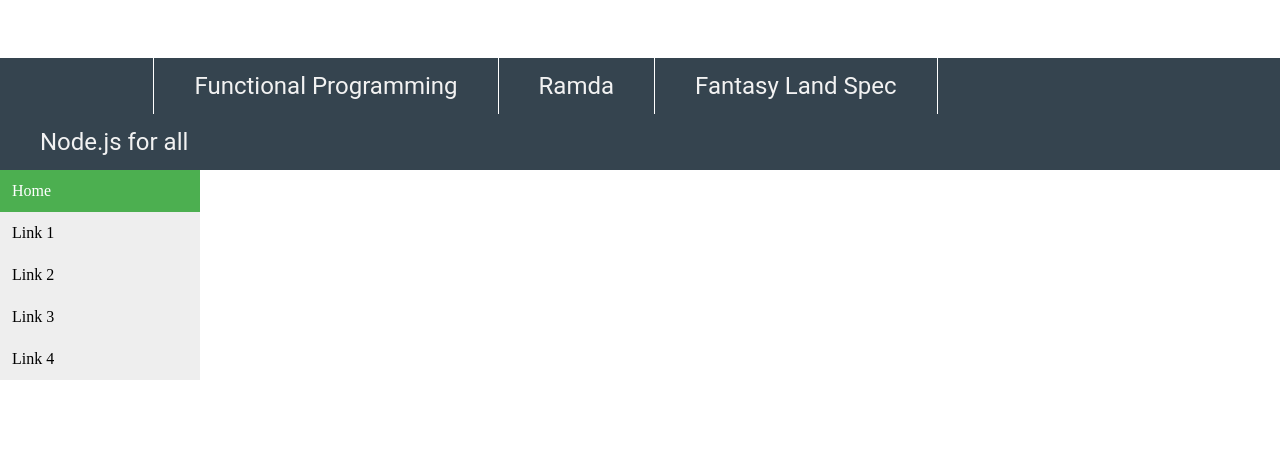
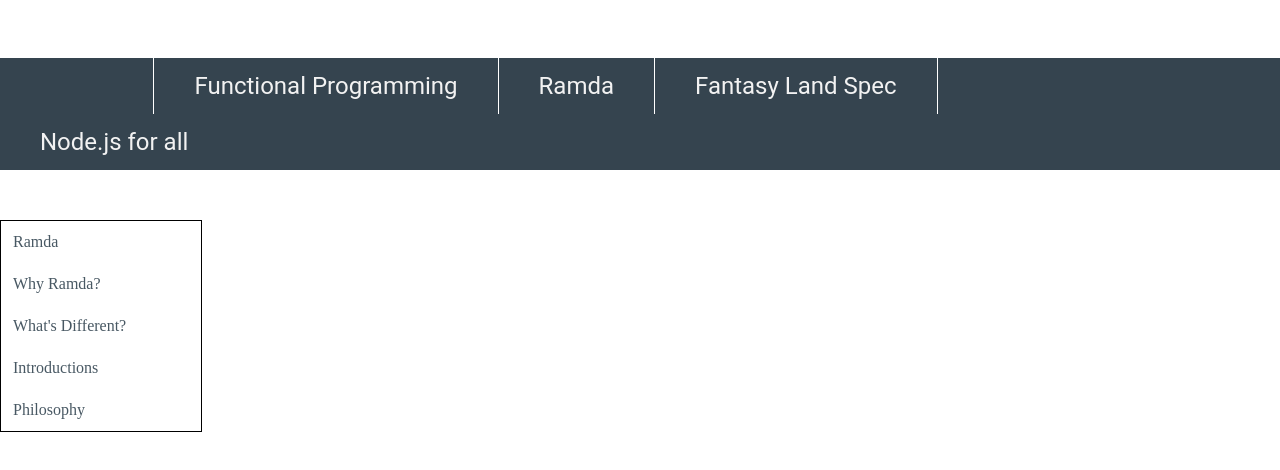
Before and after one commit to SinkLineP/DAN.IT.DZ, a plain HTML site: page dz/lesson 4/index.html in a window 1280 px wide. Shown: the part 196-666 px from the top of the page. Drawn offline with Linux system fonts and the light colour scheme.

Commit message:
add vertical navbar - Done

```diff
--- a/dz/lesson 4/css/style.css
+++ b/dz/lesson 4/css/style.css
@@ -16,23 +16,18 @@
     height: 1000px;
 }
 /* =========================================HORIZANTAL NAVBAR======================================*/
-/* Add a black background color to the top navigation */
+
 .topnav {
     background-color: #35444f;
     overflow: hidden;
-    /* width: 80.8%; */
 }
 
-/* Style the links inside the navigation bar */
 .topnav a {
     float: left;
     color: #f2f2f2;
     text-align: center;
     padding: 14px 40px;
     text-decoration: none;
-    /* border-right: 1px solid #FFFFFF; */
-    /* border-left: 1px solid #FFFFFF; */
-
 
     font-family: Roboto;
     font-size: 24px;
@@ -40,18 +35,12 @@
     line-height: 28px;
 }
 
-/* Change the color of links on hover */
 .topnav a:hover {
     background-color: #222f3a;
     color: rgb(255, 255, 255);
-
-
-
 }
 
-/* Add a color to the active/current link */
 .topnav a.active {
-    /* background-color: #4CAF50; */
     color: white;
 }
 
@@ -66,22 +55,25 @@
 /* ================================VERTICAL NAVBAR==================================== */
 
 .vertical-menu {
-    width: 200px; /* Set a width if you like */
+    width: 200px;
+    margin-top: 50px;
+    border: 1px solid #000000;
   }
 
   .vertical-menu a {
-    background-color: #eee; /* Grey background color */
-    color: black; /* Black text color */
-    display: block; /* Make the links appear below each other */
-    padding: 12px; /* Add some padding */
-    text-decoration: none; /* Remove underline from links */
+    background-color: #fff;
+    color: #485863;
+    display: block;
+    padding: 12px;
+    text-decoration: none;
   }
 
   .vertical-menu a:hover {
-    background-color: #ccc; /* Dark grey background on mouse-over */
+    background-color: #ccc;
+    color: black;
+    padding-left: 38px;
   }
 
   .vertical-menu a.active {
-    background-color: #4CAF50; /* Add a green color to the "active/current" link */
     color: white;
   }
--- a/dz/lesson 4/index.html
+++ b/dz/lesson 4/index.html
@@ -24,11 +24,11 @@
     </section>
     <section>
         <div class="vertical-menu">
-            <a href="#" class="active">Home</a>
-            <a href="#">Link 1</a>
-            <a href="#">Link 2</a>
-            <a href="#">Link 3</a>
-            <a href="#">Link 4</a>
+            <a href="#">Ramda</a>
+            <a href="#">Why Ramda?</a>
+            <a href="#">What's Different?</a>
+            <a href="#">Introductions</a>
+            <a href="#">Philosophy</a>
         </div>
     </section>
 </body>
```
